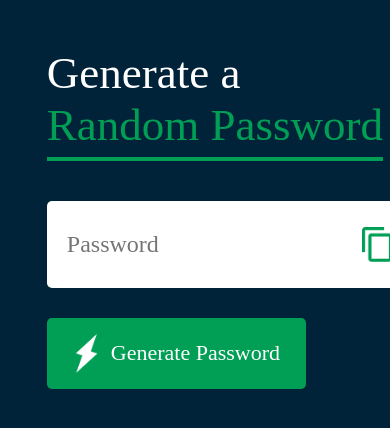
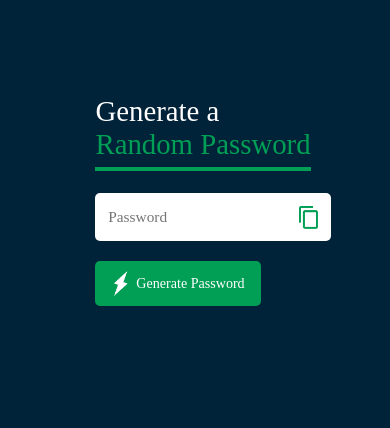
Before and after one commit to ishika-guptaa/password-generator, a plain HTML site: page index.html in a window 390 px wide. Drawn offline with Linux system fonts and the light colour scheme.

Commit message:
added responsiveness

```diff
--- a/style.css
+++ b/style.css
@@ -8,31 +8,33 @@
 body {
     background-color: #002339;
     color: #fff;
+    padding: 10rem;
+}
+html{
+    font-size: 62.5%;
 }
 
 .container {
-    /* height: 100%; */
     margin: 12%;
     width: 90%;
-    max-width: 700px;
-    /* background-color: aqua; */
+    max-width: 70rem;
 }
 
 .display {
     width: 100%;
-    margin: 50px 0 30px 0;
+    margin: 5rem 0 3rem 0;
     background-color: #fff;
     color: #333;
     display: flex;
     align-items: center;
     justify-content: space-between;
-    padding: 26px 20px;
+    padding: 2rem 2rem;
     border-radius: 5px;
 }
 
 .container h1 {
     font-weight: 500;
-    font-size: 45px;
+    font-size: 4.5rem;
 }
 
 .container h1 span {
@@ -42,19 +44,20 @@ body {
 }
 
 .display img {
-    width: 30px;
+    width: 3rem;
     cursor: pointer;
 }
 
 .display input {
     border: 0;
     outline: 0;
-    font-size: 24px;
+    font-size: 2.4rem;
+    width: 80%;
 }
 
 .container button img {
-    width: 28px;
-    margin-right: 10px;
+    width: 2.8rem;
+    margin-right: 1rem;
 }
 
 .container button {
@@ -62,12 +65,36 @@ body {
     outline: 0;
     background-color: #019f55;
     color: #fff;
-    font-size: 22px;
+    font-size: 2.2rem;
     font-weight: 300;
     display: flex;
     align-items: center;
     justify-content: center;
-    padding: 16px 26px;
+    padding: 1.6rem 2.6rem;
     border-radius: 5px;
     cursor: pointer;
 }
+
+/* ***********************************
+             media query
+*********************************** */
+@media (max-width: 600px){
+    html{
+        font-size: 50%;
+    }
+}
+@media (max-width: 460px){
+    html{
+        font-size: 40%;
+    }
+}
+@media (max-width: 365px){
+    html{
+        font-size: 35%;
+    }
+}
+@media (max-width: 320px){
+    html{
+        font-size: 20%;
+    }
+}
```
